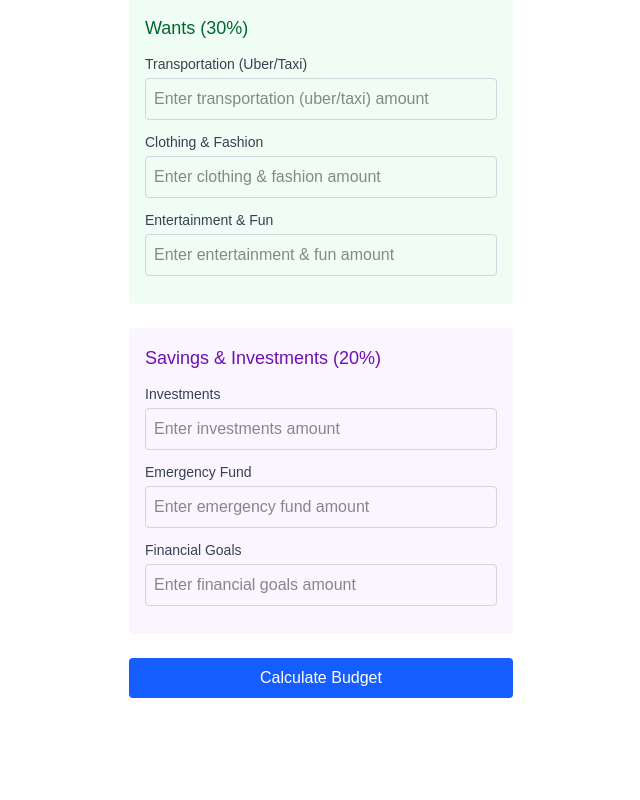
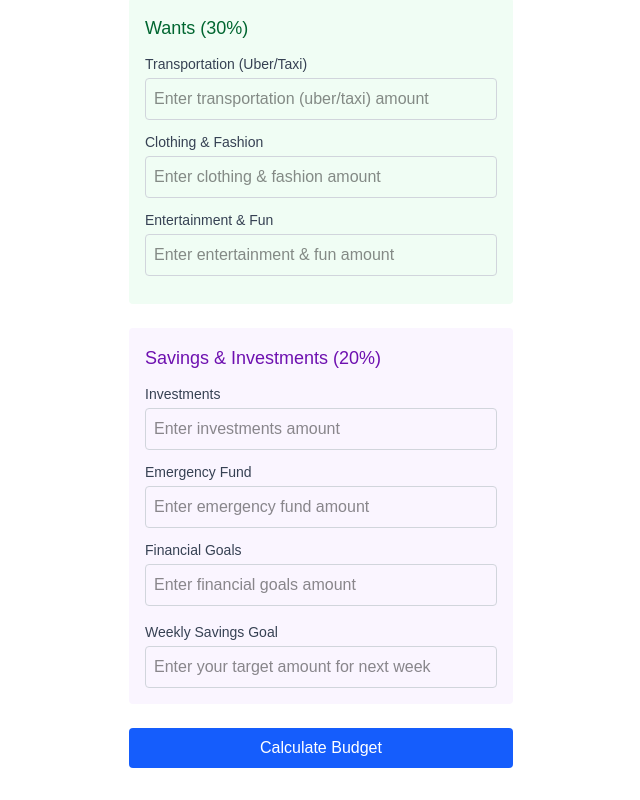
Before and after one commit to kingcatus/my_budget_app, a Next.js app: page / in a window 1280 px wide. Shown: the part 678-1478 px from the top of the page, without its empty margins (319-959 px from the left). Before the commit the page ends 1408 px from the top, so only its background shows below. Built offline with nearby package versions, Linux system fonts and the light colour scheme.

Commit message:
Added Goal Amount feature

```diff
--- a/pages/index.tsx
+++ b/pages/index.tsx
@@ -9,6 +9,7 @@ export default function Home() {
     date: new Date().toISOString().split('T')[0], // Today's date in YYYY-MM-DD format
     totalMoney: "",
     paycheck: "",
+    goalTarget: "", // Add goal target field
     // Needs categories
     food: "",
     rent: "",
@@ -44,7 +45,10 @@ export default function Home() {
 
   const handleChange = (e: React.ChangeEvent<HTMLInputElement>) => {
     const { name, value } = e.target;
-    setForm({ ...form, [name]: value });
+    setForm(prev => ({
+      ...prev,
+      [name]: value
+    }));
   };
 
   const handleSubmit = async (e: React.FormEvent) => {
@@ -282,6 +286,19 @@ export default function Home() {
                 />
               </div>
             ))}
+            <div className="mt-4">
+              <label className="block text-sm font-medium text-gray-700 mb-1">
+                Weekly Savings Goal
+              </label>
+              <input
+                type="number"
+                name="goalTarget"
+                value={form.goalTarget}
+                onChange={handleChange}
+                placeholder="Enter your target amount for next week"
+                className="w-full p-2 border border-gray-300 rounded"
+              />
+            </div>
           </div>
         </div>
 
@@ -314,6 +331,28 @@ export default function Home() {
               </div>
             </div>
           </div>
+
+          {form.goalTarget && (
+            <div className="mb-4 p-3 bg-purple-50 rounded">
+              <h3 className="font-medium text-purple-800 mb-2">Weekly Savings Goal Progress</h3>
+              <div className="grid grid-cols-2 gap-4">
+                <div>
+                  <p className="text-sm text-gray-600">Target Amount</p>
+                  <p className="text-xl font-bold text-purple-900">${parseFloat(form.goalTarget).toFixed(2)}</p>
+                </div>
+                <div>
+                  <p className="text-sm text-gray-600">Current Savings</p>
+                  <p className="text-xl font-bold text-purple-900">${result.actual.savings.total.toFixed(2)}</p>
+                </div>
+                <div className="col-span-2">
+                  <p className="text-sm text-gray-600">Amount Needed by Next Week</p>
+                  <p className={`text-xl font-bold ${parseFloat(form.goalTarget) > result.actual.savings.total ? 'text-red-600' : 'text-green-600'}`}>
+                    ${(parseFloat(form.goalTarget) - result.actual.savings.total).toFixed(2)}
+                  </p>
+                </div>
+              </div>
+            </div>
+          )}
 
           <div className="grid grid-cols-1 md:grid-cols-2 gap-6">
             <div>
```
